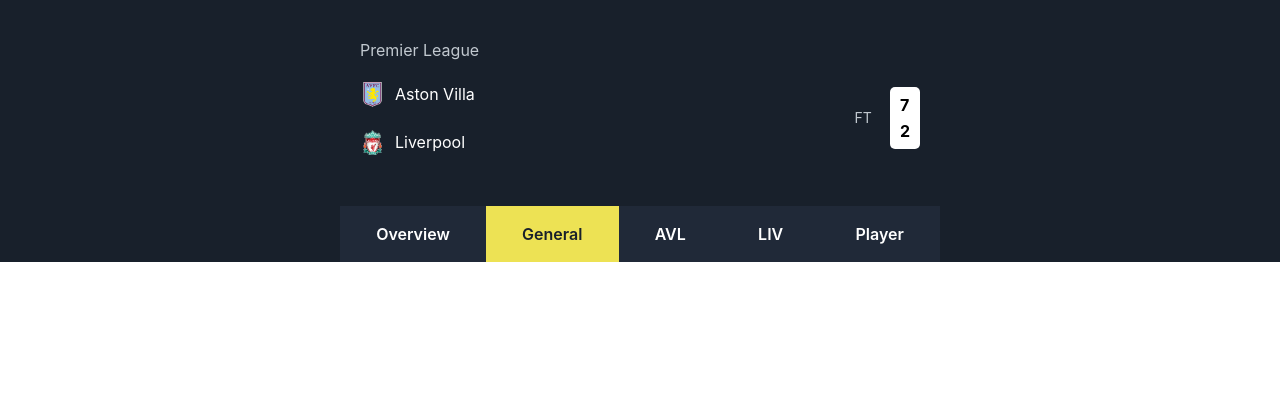
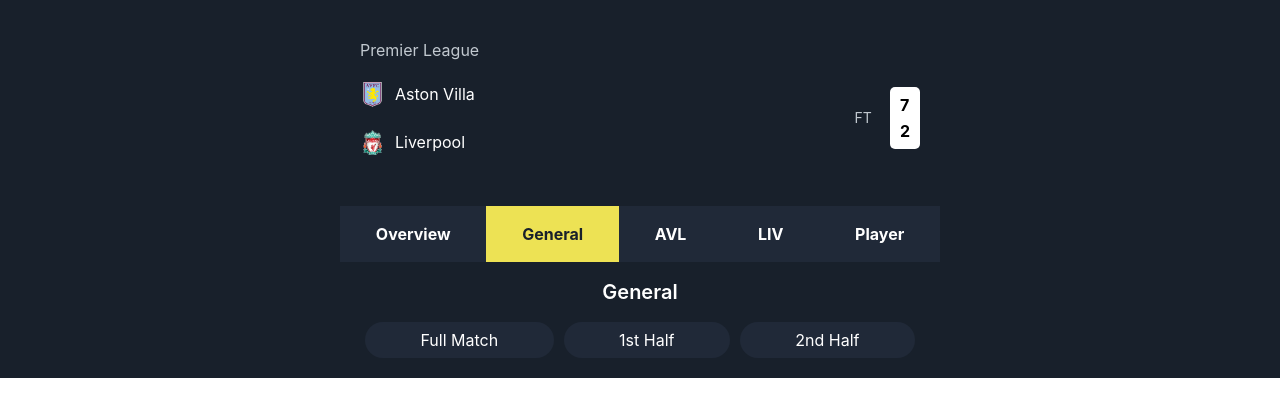
Before and after one commit to TheDayC/accumulator-demo, a React (Create React App) app: page / in a window 1280 px wide. Shown: the top 416 px of the page. Built offline with nearby package versions, Linux system fonts and the light colour scheme.

Commit message:
General navigation added

```diff
--- a/src/components/App/index.tsx
+++ b/src/components/App/index.tsx
@@ -1,6 +1,7 @@
 import React from 'react';
 
 import Header from '../Header';
+import Body from '../Body';
 import './styles.scss';
 
 const App: React.FC = () => {
@@ -8,6 +9,7 @@
         <div className="App">
             <div className="container">
                 <Header />
+                <Body />
             </div>
         </div>
     );
--- /dev/null
+++ b/src/components/Body/index.tsx
@@ -0,0 +1,15 @@
+import React from 'react';
+import Navigation from './navigation';
+
+import './styles.scss';
+
+const Body: React.FC = () => {
+    return (
+        <main className="body">
+            <h1>General</h1>
+            <Navigation />
+        </main>
+    );
+};
+
+export default Body;
--- /dev/null
+++ b/src/components/Body/navigation/index.tsx
@@ -0,0 +1,16 @@
+import React from 'react';
+
+import Tab from './tab';
+import './styles.scss';
+
+const tabs = ['Full Match', '1st Half', '2nd Half'];
+
+const Navigation: React.FC = () => {
+    return (
+        <div className="navigation">
+            {tabs.map((tab, i) => <Tab title={tab} key={`${tab}-${i}`} />)}
+        </div>
+    );
+};
+
+export default Navigation;
--- /dev/null
+++ b/src/components/Body/navigation/styles.scss
@@ -0,0 +1,5 @@
+.navigation {
+    display: flex;
+    width: 100%;
+    flex-direction: row;
+}
--- /dev/null
+++ b/src/components/Body/navigation/tab/index.tsx
@@ -0,0 +1,15 @@
+import React from 'react';
+
+import './styles.scss';
+
+interface ITabProps {
+    title: string;
+}
+
+const Tab: React.FC<ITabProps> = ({title}) => (
+    <div className="tab">
+        <span>{title}</span>
+    </div>
+);
+
+export default Tab;
--- /dev/null
+++ b/src/components/Body/navigation/tab/styles.scss
@@ -0,0 +1,23 @@
+@import '../../../../shared.scss';
+
+.tab {
+    display: flex;
+    justify-content: center;
+    align-items: center;
+    flex-grow: 1;
+    background-color: $med_blue;
+    padding: 10px;
+    border-radius: 30px;
+    margin: 0 5px;
+    cursor: pointer;
+    color: $white;
+    font-size: 16px;
+    line-height: 1em;
+    transition: all 0.5s ease;
+
+    &:hover, &.active {
+        background-color: $yellow;
+        color: $dark_blue;
+        transition: all 0.5s ease;
+    }
+}
--- /dev/null
+++ b/src/components/Body/styles.scss
@@ -0,0 +1,16 @@
+@import '../../shared.scss';
+
+.body {
+    display: flex;
+    padding: 20px;
+    flex-direction: column;
+
+    h1 {
+        font-size: 20px;
+        line-height: 1em;
+        margin: 0 0 20px 0;
+        color: $white;
+        font-weight: 600;
+        text-align: center;
+    }
+}
--- a/src/components/Header/navigation/styles.scss
+++ b/src/components/Header/navigation/styles.scss
@@ -20,7 +20,7 @@
             text-decoration: none;
             cursor: pointer;
             transition: all 0.5s ease;
-            font-weight: 600;
+            font-weight: 700;
 
             &:hover {
                 background-color: $yellow;
```
Also changed, not shown: .eslintrc.js.
